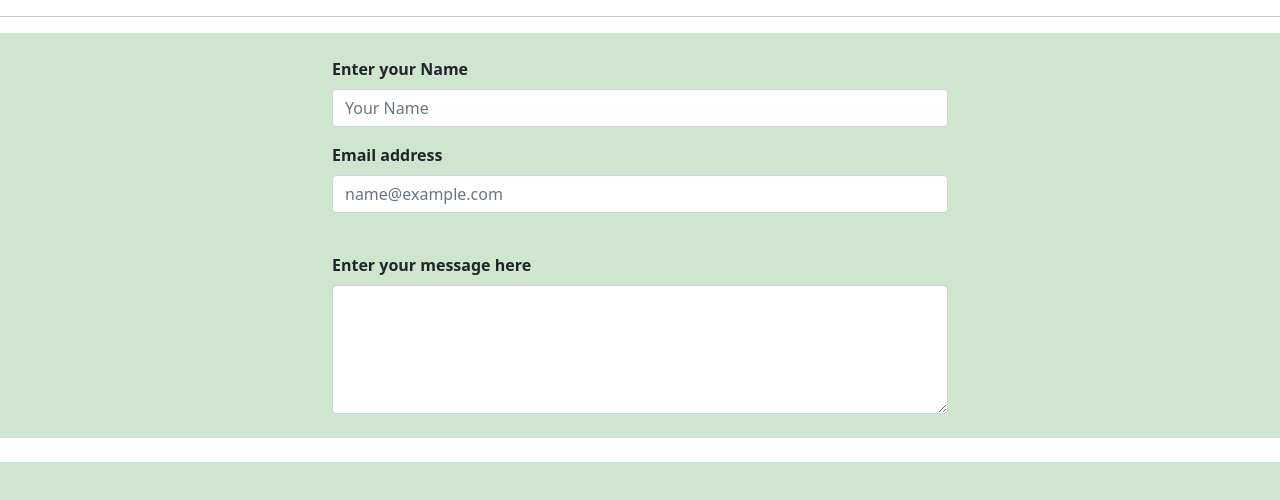
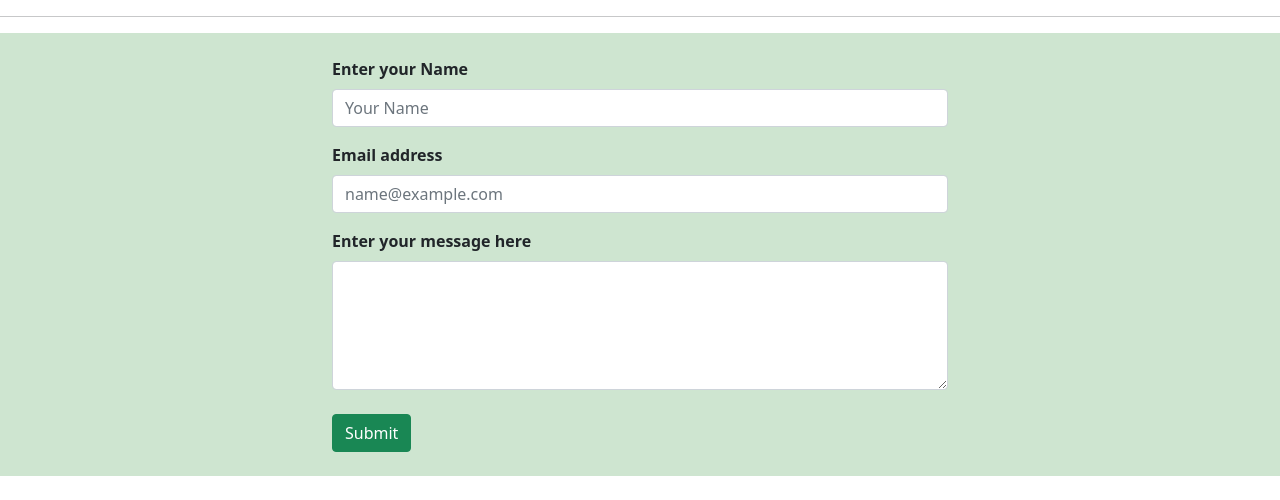
Before and after one commit to PrachetShah/Creamy, a Django app: page /contact in a window 1280 px wide. Shown: the part 675-1175 px from the top of the page. Before the commit the page ends 1137 px from the top, so only its background shows below. Run offline with Django 3.2, Linux system fonts and the light colour scheme.

Commit message:
adding functionality to contact pages and registerig models

```diff
--- a/Hello/settings.py
+++ b/Hello/settings.py
@@ -32,6 +32,7 @@ ALLOWED_HOSTS = []
 # Application definition
 
 INSTALLED_APPS = [
+    'home.apps.HomeConfig',
     'django.contrib.admin',
     'django.contrib.auth',
     'django.contrib.contenttypes',
--- a/home/admin.py
+++ b/home/admin.py
@@ -1,3 +1,5 @@
 from django.contrib import admin
+from home.models import Contact
 
 # Register your models here.
+admin.site.register(Contact)
--- a/home/apps.py
+++ b/home/apps.py
@@ -1,6 +1,7 @@
 from django.apps import AppConfig
 
-
+# Register this app in settings.py
+# home.apps.HomeConfig(i.e Class name)
 class HomeConfig(AppConfig):
     default_auto_field = 'django.db.models.BigAutoField'
     name = 'home'
--- a/home/views.py
+++ b/home/views.py
@@ -1,4 +1,6 @@
 from django.shortcuts import render, HttpResponse
+from home.models import Contact
+import datetime
 
 # Create your views here.
 def index(request):
@@ -9,6 +11,13 @@ def about(request):
     return render(request, "about.html")
 
 def contact(request):
+    if request.method == 'POST':
+        name = request.POST.get('name')
+        email = request.POST.get('email')
+        text = request.POST.get('text')
+
+        contact = Contact(name=name, email=email, text=text, date=datetime.datetime.today())
+        contact.save()
     return render(request, "contact.html")
 
 def services(request):
--- a/templates/contact.html
+++ b/templates/contact.html
@@ -34,6 +34,9 @@
     <hr class="my-0">
 
     {% comment %} Form Container {% endcomment %}
+<form method="post" action="/contact">
+{% comment %} Add csrf token to submit forms in django {% endcomment %}
+{% csrf_token %}
     <div style="background-color:#CEE5D0" style="width:100%">
         <div class="container pt-3 mt-3 my-4 pt-4" style="width:50%;">
             <div class="mb-3">
@@ -43,14 +46,16 @@
 
             <div class="mb-3">
                 <label for="exampleFormControlInput1" class="form-label fw-bold">Email address</label>
-                <input type="email" class="form-control" id="exampleFormControlInput1" placeholder="name@example.com">
+                <input type="email" class="form-control" id="email" name="email" placeholder="name@example.com">
             </div>
-            <div class="mb-3 py-4">
+            <div class="m2-3">
                 <label for="exampleFormControlTextarea1" class="form-label fw-bold">Enter your message here</label>
-                <textarea class="form-control" style="margin-top: 0px; margin-bottom: 0px; height: 129px;" id="exampleFormControlTextarea1" rows="3"></textarea>
+                <textarea class="form-control" style="margin-top: 0px; margin-bottom: 0px; height: 129px;" id="text" name="text" rows="3"></textarea>
             </div>
+            <button type="submit" class="btn btn-success my-4">Submit</button>
         </div>
     </div>
+</form
 
     {% comment %} Footer {% endcomment %}
 
```
Also changed, not shown: home/models.py (+15 -1 lines), db.sqlite3, home/migrations/0001_initial.py (added), home/migrations/0002_contact_date.py (added).
